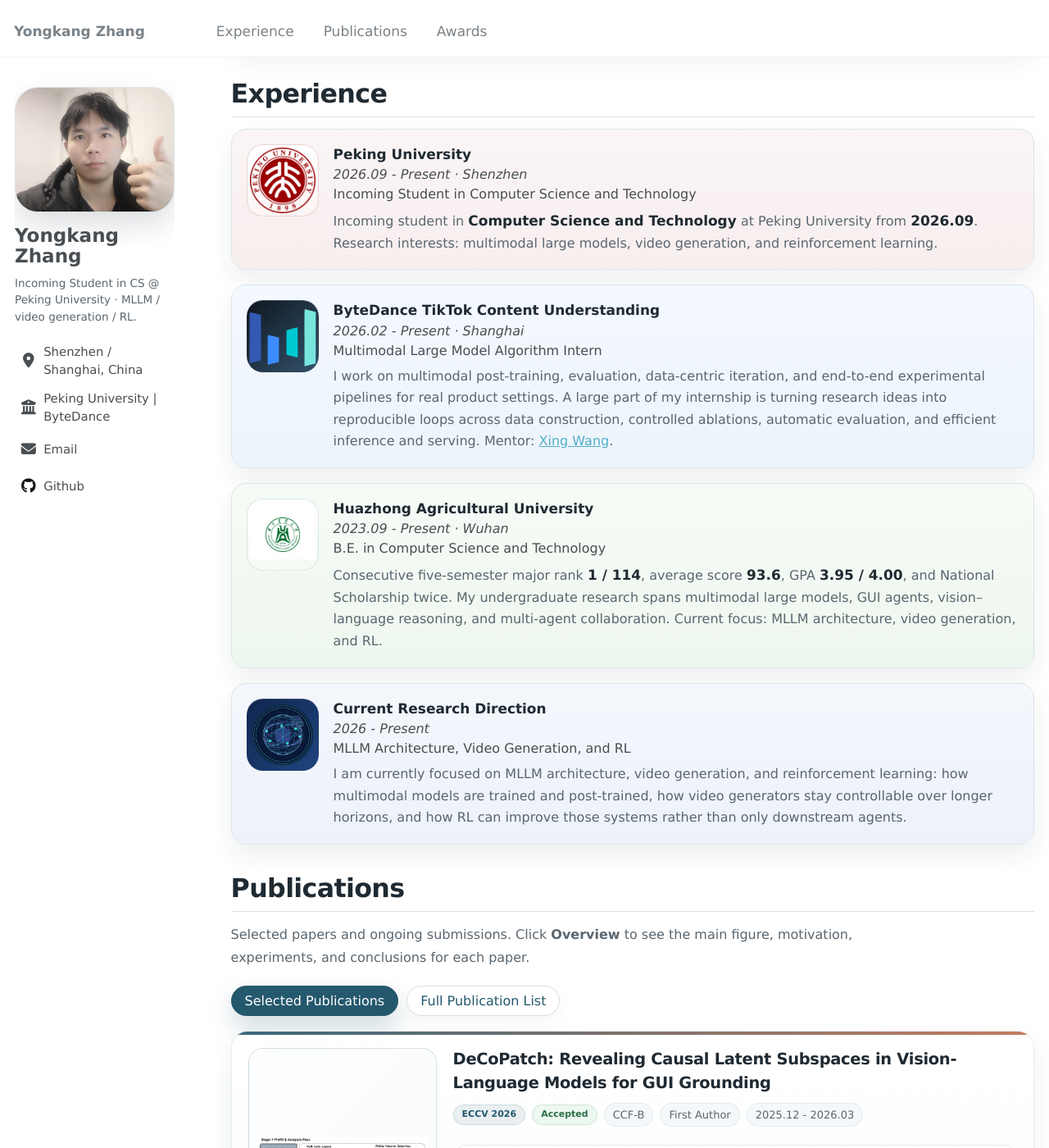
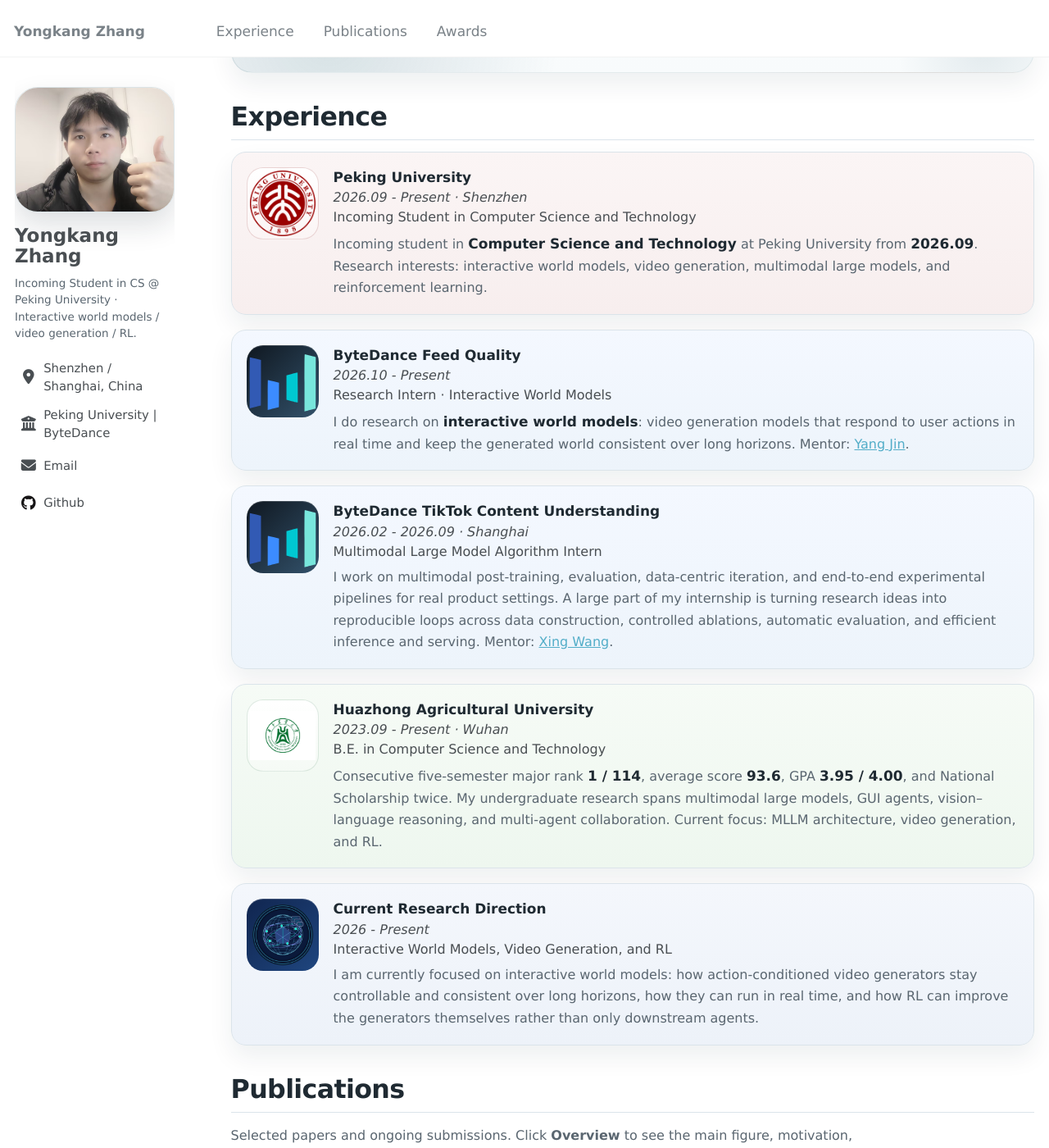
Before and after one commit to calmee4/Yongkang_CV, a Jekyll site: the page built from _pages/about.md, in a window 1280 px wide and 1400 px high, scrolled down 581 px. Shown: the whole window at 82% size. Built offline with Jekyll 4.4.1, drawn with Linux system fonts in a browser that asks for light colours; some of the changed text lies outside the part shown.

Commit message:
Add ByteDance Feed Quality research internship on interactive world models (mentor: Yang Jin)
Co-authored-by: Cursor <cursoragent@cursor.com>

```diff
--- a/_config.yml
+++ b/_config.yml
@@ -11,7 +11,7 @@ author:
   avatar           : "yongkang-profile.jpg"
   name             : "Yongkang Zhang"
   pronouns         :
-  bio              : "Incoming Student in CS @ Peking University · MLLM / video generation / RL."
+  bio              : "Incoming Student in CS @ Peking University · Interactive world models / video generation / RL."
   location         : "Shenzhen / Shanghai, China"
   employer         : "Peking University | ByteDance"
   uri              :
--- a/_pages/about.md
+++ b/_pages/about.md
@@ -15,9 +15,11 @@ redirect_from:
     I am Yongkang Zhang, an <strong>Incoming Student in Computer Science and Technology at
     Peking University</strong>
     (from <strong>2026.09</strong>), currently finishing my B.E. in Computer Science at
-    <strong>Huazhong Agricultural University</strong>, and a long-term
-    <strong>Multimodal Large Model Algorithm Intern</strong> at
-    <strong>ByteDance TikTok Content Understanding</strong>.
+    <strong>Huazhong Agricultural University</strong>, and a
+    <strong>Research Intern</strong> at <strong>ByteDance Feed Quality</strong> (from
+    <strong>2026.10</strong>), working on <strong>interactive world models</strong> with
+    <a href="https://jy0205.github.io/" target="_blank" rel="noopener">Yang Jin</a>.
+    Before that, I was a Multimodal Large Model Algorithm Intern at ByteDance TikTok Content Understanding.
   </p>
 
   <p>
@@ -28,10 +30,10 @@ redirect_from:
   </p>
 
   <p>
-    I am currently working on <strong>MLLM architecture</strong>,
+    I am currently working on <strong>interactive world models</strong>,
     <strong>video generation</strong>, and <strong>reinforcement learning</strong>,
-    especially training and post-training of multimodal models, controllable generation,
-    and RL for generative systems.
+    especially video generators that respond to user actions, stay consistent over long horizons,
+    and can be improved with RL post-training.
   </p>
 
   <p>
@@ -53,8 +55,25 @@ Experience
       Incoming Student in Computer Science and Technology<br>
       <span class="experience-note">
         Incoming student in <strong>Computer Science and Technology</strong> at Peking University
-        from <strong>2026.09</strong>. Research interests: multimodal large models, video generation,
-        and reinforcement learning.
+        from <strong>2026.09</strong>. Research interests: interactive world models, video generation,
+        multimodal large models, and reinforcement learning.
+      </span>
+    </div>
+  </div>
+
+  <div class="experience-card experience-card--byte">
+    <div class="experience-mark experience-mark--byte" aria-hidden="true">
+      <img class="experience-logo experience-logo--byte" src="{{ '/images/icons/bytedance-color.svg' | relative_url }}" alt="">
+    </div>
+    <div class="experience-info">
+      <strong>ByteDance Feed Quality</strong><br>
+      <em>2026.10 - Present</em><br>
+      Research Intern · Interactive World Models<br>
+      <span class="experience-note">
+        I do research on <strong>interactive world models</strong>: video generation models that
+        respond to user actions in real time and keep the generated world consistent over long
+        horizons. Mentor:
+        <a href="https://jy0205.github.io/" target="_blank" rel="noopener">Yang Jin</a>.
       </span>
     </div>
   </div>
@@ -65,7 +84,7 @@ Experience
     </div>
     <div class="experience-info">
       <strong>ByteDance TikTok Content Understanding</strong><br>
-      <em>2026.02 - Present · Shanghai</em><br>
+      <em>2026.02 - 2026.09 · Shanghai</em><br>
       Multimodal Large Model Algorithm Intern<br>
       <span class="experience-note">
         I work on multimodal post-training, evaluation, data-centric iteration, and end-to-end
@@ -102,11 +121,11 @@ Experience
     <div class="experience-info">
       <strong>Current Research Direction</strong><br>
       <em>2026 - Present</em><br>
-      MLLM Architecture, Video Generation, and RL<br>
+      Interactive World Models, Video Generation, and RL<br>
       <span class="experience-note">
-        I am currently focused on MLLM architecture, video generation, and reinforcement learning:
-        how multimodal models are trained and post-trained, how video generators stay controllable
-        over longer horizons, and how RL can improve those systems rather than only downstream agents.
+        I am currently focused on interactive world models: how action-conditioned video generators
+        stay controllable and consistent over long horizons, how they can run in real time, and how
+        RL can improve the generators themselves rather than only downstream agents.
       </span>
     </div>
   </div>
```
